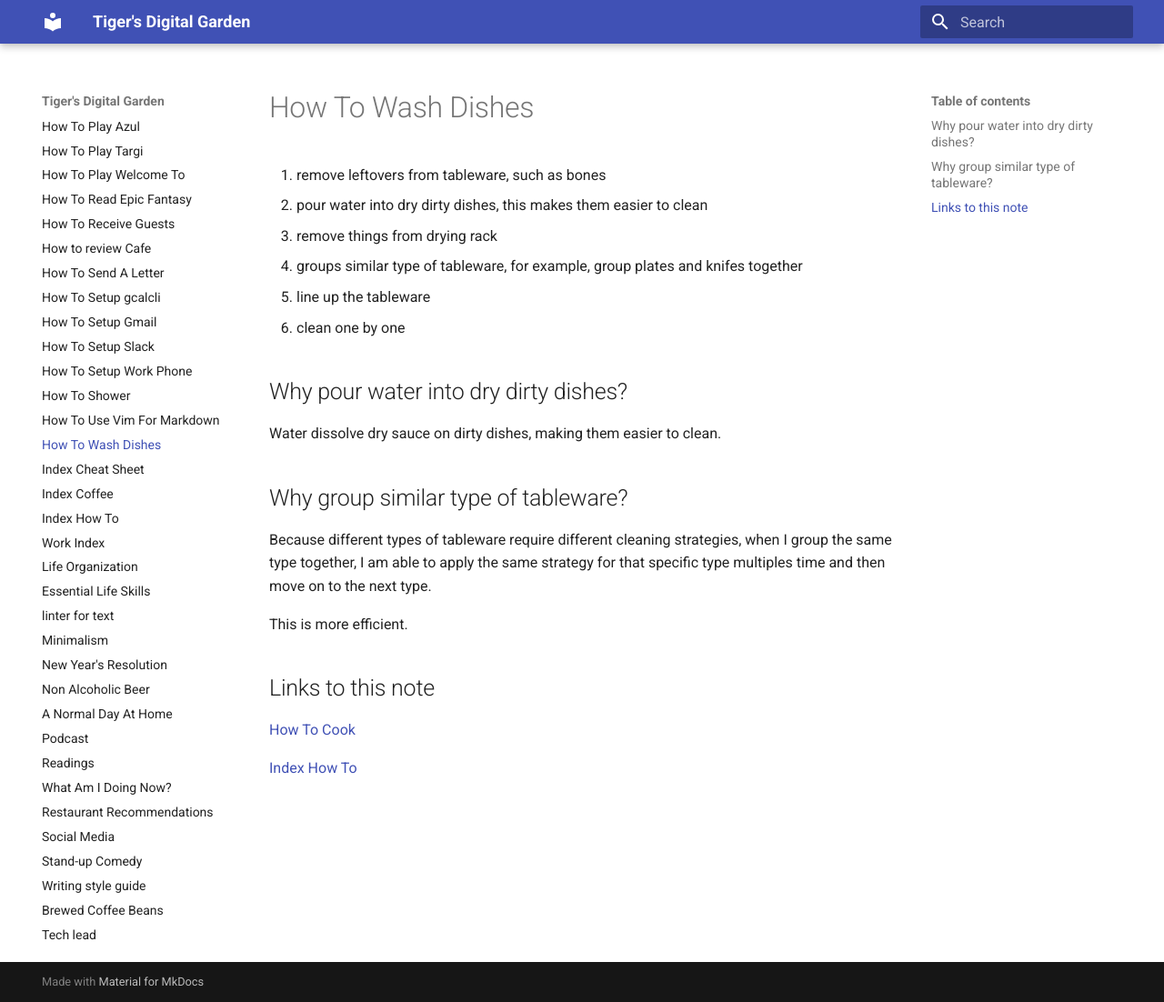
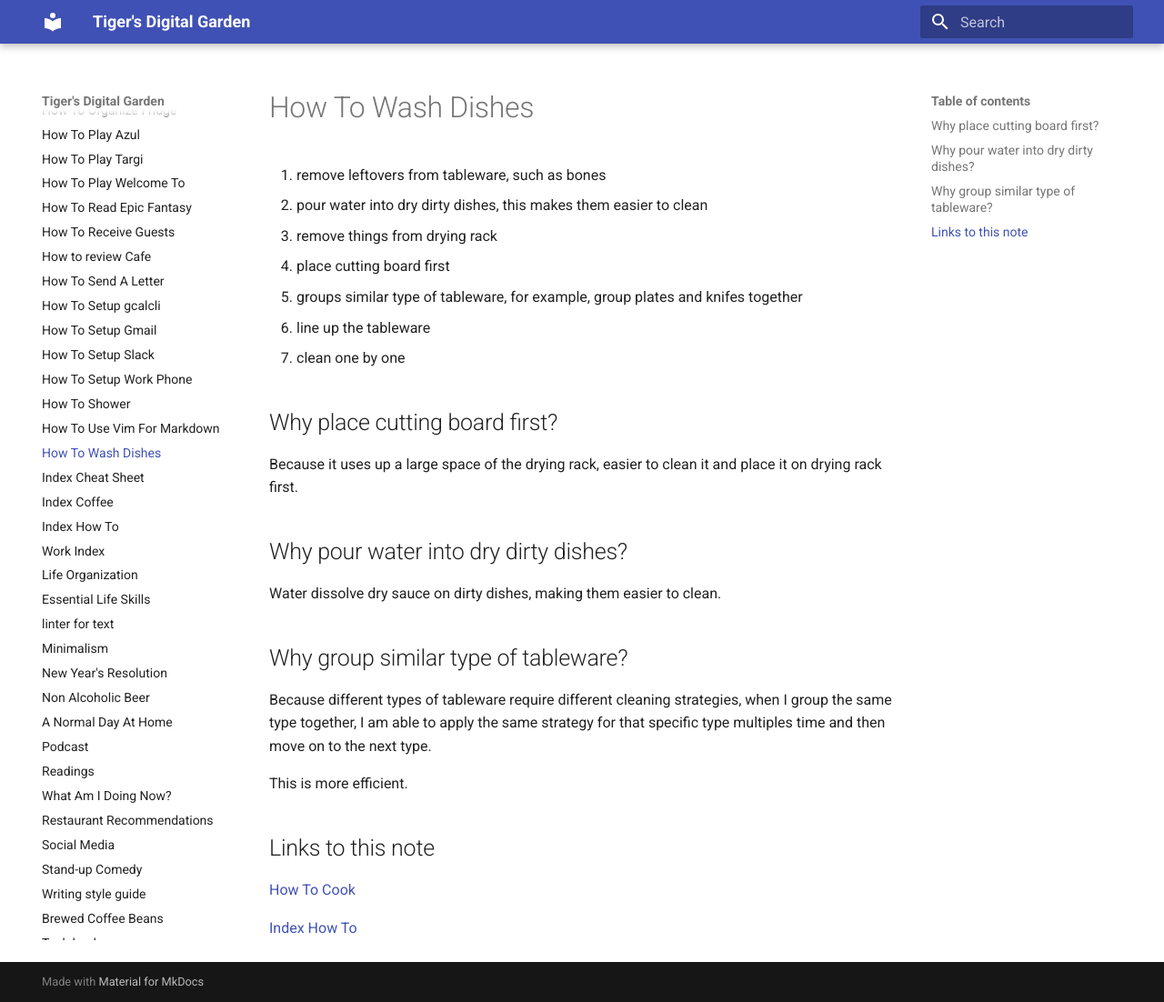
Before and after one commit to ynotstartups/notes, an MkDocs documentation site: the page built from notes/how-to-wash-dishes.md, in a window 1280 px wide and 1102 px high. Shown: the whole window at 91% size. Built offline with MkDocs 1.6.1 and Material for MkDocs 9.7.7, drawn with Linux system fonts in a browser that asks for light colours.

Commit message:
add how to wash dishes

```diff
--- a/notes/how-to-wash-dishes.md
+++ b/notes/how-to-wash-dishes.md
@@ -3,9 +3,14 @@
 1. remove leftovers from tableware, such as bones
 1. pour water into dry dirty dishes, this makes them easier to clean
 1. remove things from drying rack
+1. place cutting board first
 1. groups similar type of tableware, for example, group plates and knifes together
 1. line up the tableware
 1. clean one by one
+
+## Why place cutting board first?
+
+Because it uses up a large space of the drying rack, easier to clean it and place it on drying rack first.
 
 ## Why pour water into dry dirty dishes?
 
```
